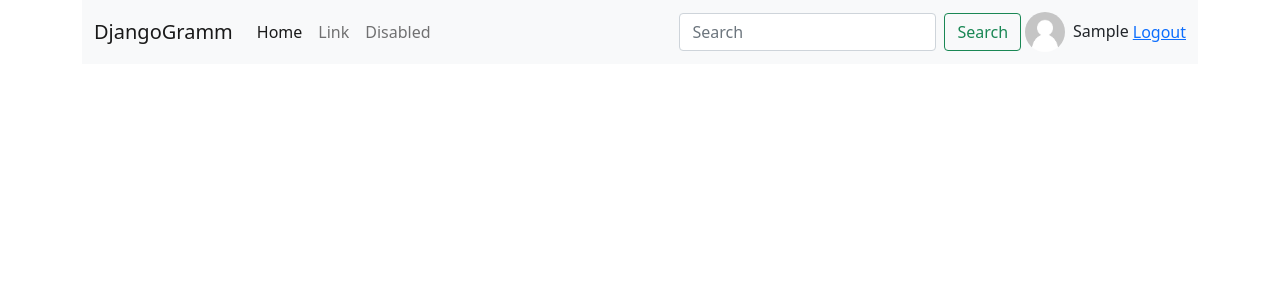
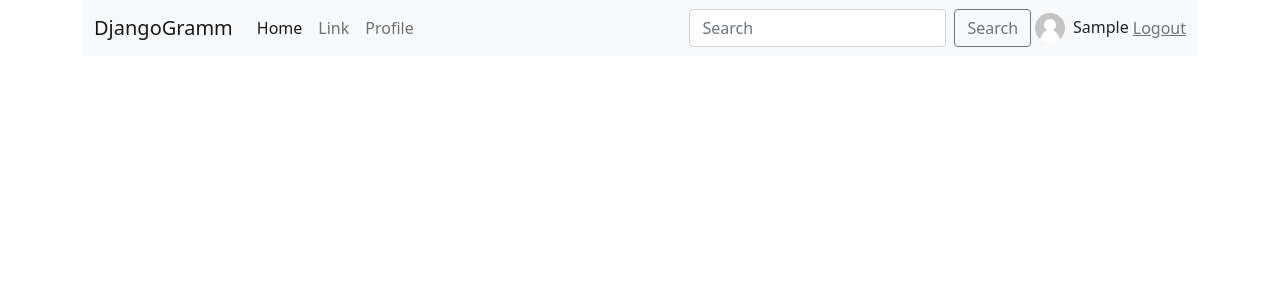
Before and after one commit to OleksiiMartseniuk/DjangoGramm, a Django app: page / in a window 1280 px wide. Shown: the top 300 px of the page. Run offline with Django 4.2, Linux system fonts and the light colour scheme; the visitor is signed in with stand-in values (Sample User, id 1); some libraries are stand-ins or nearby versions.

Commit message:
add css file

```diff
--- /dev/null
+++ b/src/account/static/css/main.css
@@ -0,0 +1,30 @@
+.custom_ul {
+    font-size:0;
+}
+.custom_li{
+    font-size:14px;
+    display:inline-block;
+    width:33%;
+    margin:0;
+    padding:0;
+}
+
+.avatar_base {
+    height:30px;
+    width:30px;
+}
+
+.avatar_profile {
+    height: 150px;
+    width: 150px;
+}
+
+@media screen and (min-width: 200px) and (max-width: 600px){
+    .avatar_profile{
+        height: 77px;
+        width: 77px;
+    }
+    .font_ul{
+        font-size:10px;
+    }
+}
--- a/templates/base.html
+++ b/templates/base.html
@@ -8,6 +8,7 @@
 
     <!-- Bootstrap CSS -->
     <link href="https://cdn.jsdelivr.net/npm/bootstrap@5.1.3/dist/css/bootstrap.min.css" rel="stylesheet" integrity="sha384-1BmE4kWBq78iYhFldvKuhfTAU6auU8tT94WrHftjDbrCEXSU1oBoqyl2QvZ6jIW3" crossorigin="anonymous">
+    <link rel="stylesheet" href="{% static 'css/main.css' %}">
 
     <title>{% block title %}DjangoGramm{% endblock %}</title>
   </head>
@@ -29,20 +30,20 @@
             </li>
 
             <li class="nav-item">
-              <a class="nav-link ">Disabled</a>
+              <a class="nav-link " href="{% url 'profile' request.user.username%}">Profile</a>
             </li>
           </ul>
 
           <form class="d-flex">
             <input class="form-control me-2" type="search" placeholder="Search" aria-label="Search">
-            <button class="btn btn-outline-success" type="submit">Search</button>
+            <button class="btn btn-outline-secondary" type="submit">Search</button>
           </form>
           {% if request.user.is_authenticated %}
-            <img src="{%if request.user.avatar%} {{request.user.avatar.url}} {% else %} {% static 'img/images.png' %} {% endif %}" class="rounded-circle m-1" style="height:40px; width:40px;" alt="">
+            <img src="{%if request.user.avatar%} {{request.user.avatar.url}} {% else %} {% static 'img/images.png' %} {% endif %}" class="rounded-circle m-1 avatar_base"  alt="">
               <h6 class="m-1">{{ request.user.first_name }}</h6>
-              <a href="{% url 'logout' %}">Logout</a>
+              <a href="{% url 'logout' %}" class="link-secondary">Logout</a>
           {% else %}
-              <a href="{% url 'login' %}" class="m-1">Log-in</a>
+              <a href="{% url 'login' %}" class="m-1 link-secondary">Log-in</a>
           {% endif %}
         </div>
       </div>
```
